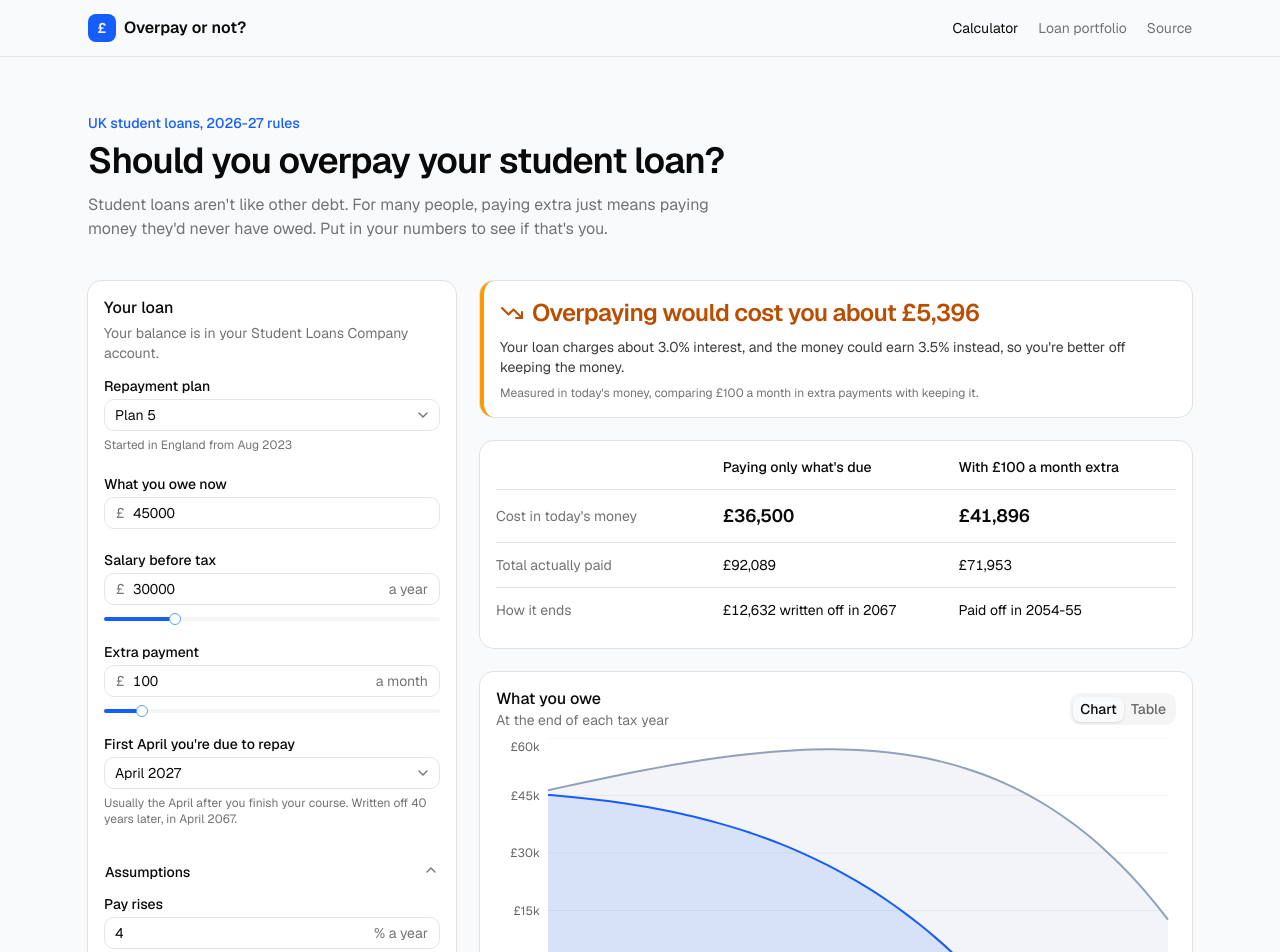
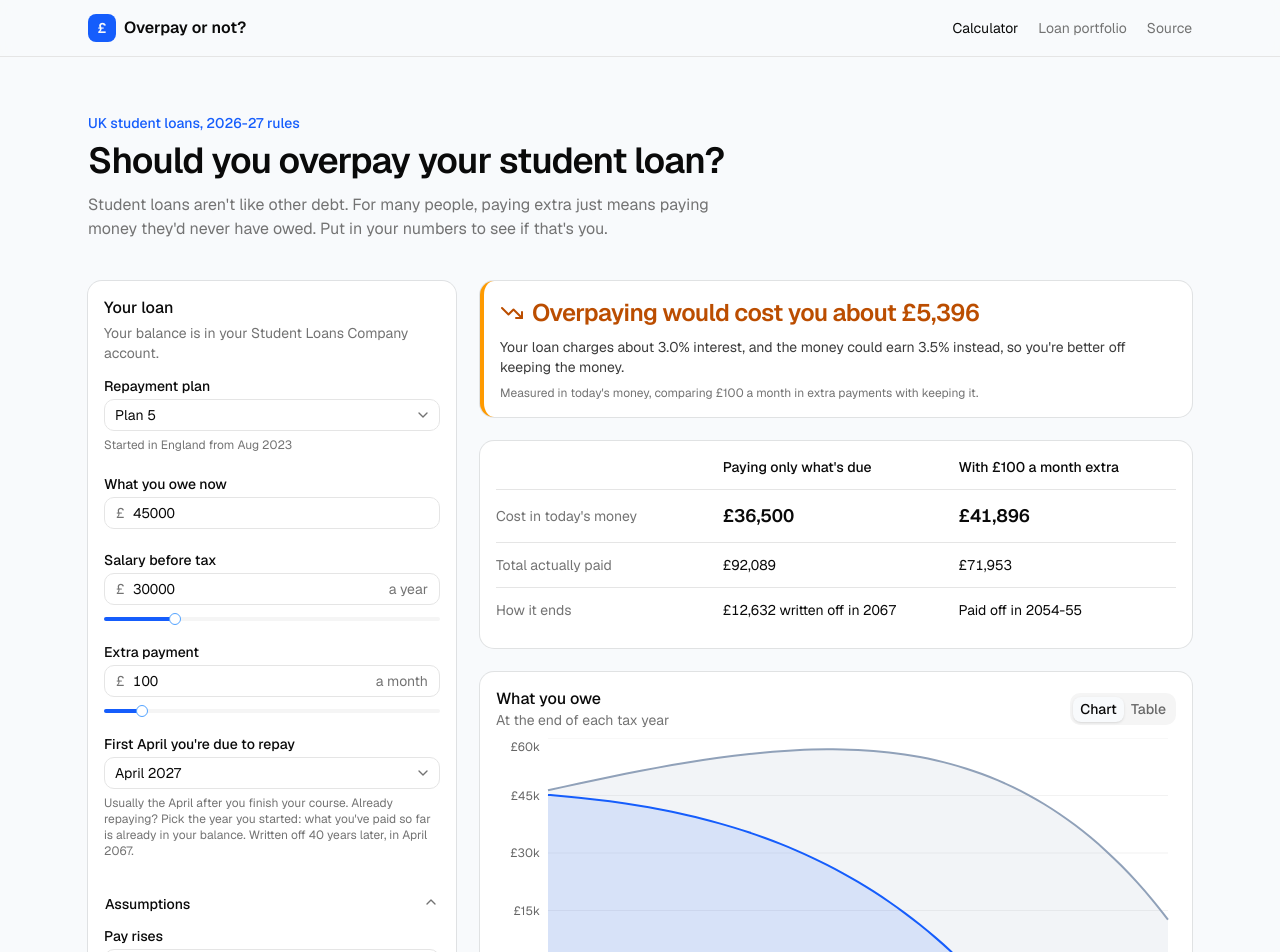
Before and after one commit to patrickridge/student-loan-calculator, a Next.js app: page / in a window 1280 px wide. Shown: the top 952 px of the page. Built offline with nearby package versions, Linux system fonts and the light colour scheme.

Commit message:
Explain the first repayment year for people already repaying

```diff
--- a/components/Calculator.tsx
+++ b/components/Calculator.tsx
@@ -146,7 +146,8 @@ export function Calculator() {
               </SelectContent>
             </Select>
             <p className="text-xs text-muted-foreground">
-              Usually the April after you finish your course. Written off {plan.writeOffYears} years later, in April {inputs.firstRepayYear + plan.writeOffYears}.
+              Usually the April after you finish your course. Already repaying? Pick the year you started: what you&apos;ve paid so far is already in
+              your balance. Written off {plan.writeOffYears} years later, in April {inputs.firstRepayYear + plan.writeOffYears}.
             </p>
           </div>
           <Accordion defaultValue={["assumptions"]}>
```
